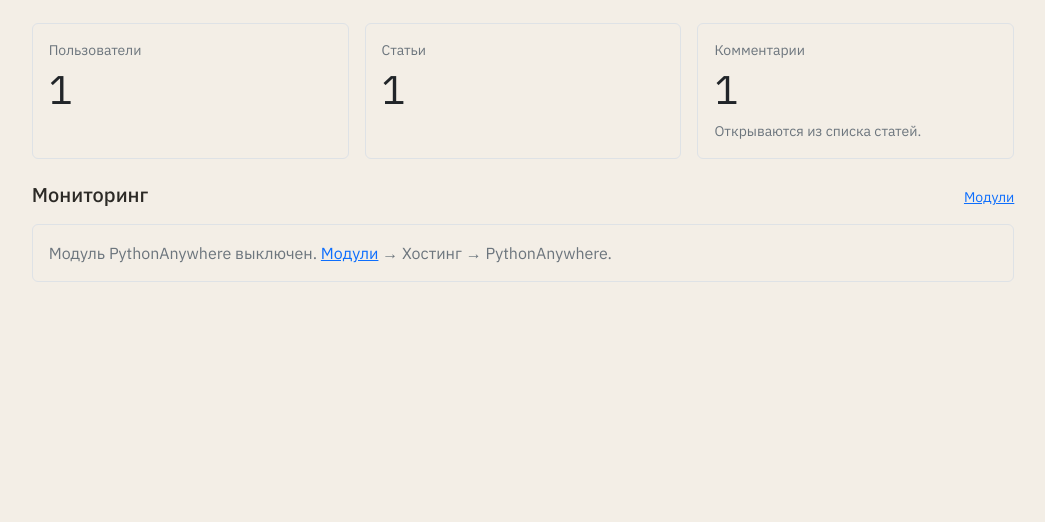
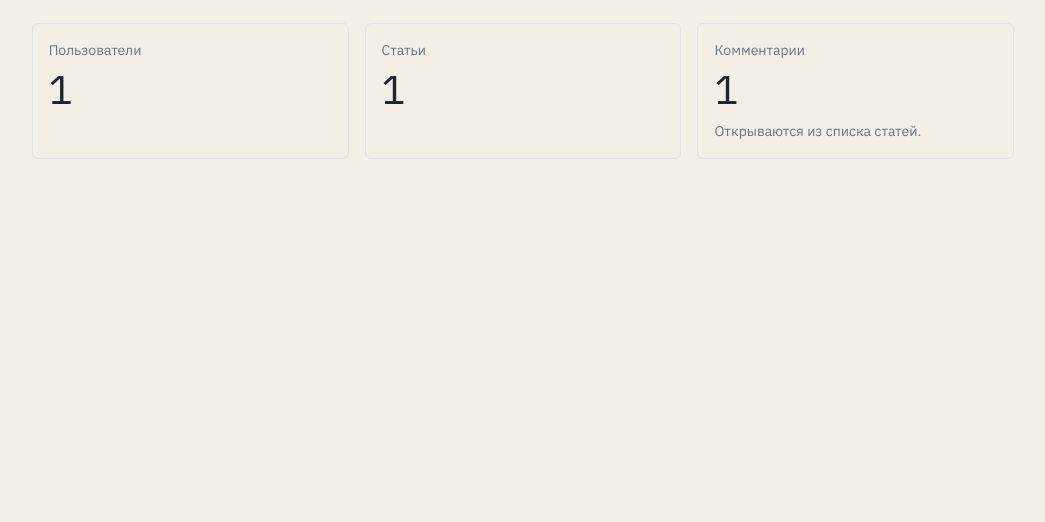
Before and after one commit to discipleartem/flask_blog, a Flask app: page /admin/ in a window 1280 px wide. Shown: the part 182-704 px from the top of the page, without its empty margins (117-1162 px from the left). Run offline with Flask 3, Linux system fonts and the light colour scheme; the visitor is signed in with stand-in values (Sample User, id 1); data comes from the database, SQL or seed files in the repository; tables that the repository leaves empty hold one stand-in row (values such as "Sample post"); parts of the project's set-up code (start-up, migrations or seed data) failed here and were passed over.

Commit message:
fix(admin): hide Monitoring on dashboard when PA module is off
Do not show the disabled-module placeholder; section appears only
with enabled credentials and selected metrics.

Co-authored-by: Cursor <cursoragent@cursor.com>

```diff
--- a/app/templates/admin/dashboard.html
+++ b/app/templates/admin/dashboard.html
@@ -28,34 +28,14 @@
   </div>
 </div>
 
+{% if monitoring.enabled and monitoring.configured and monitoring.blocks %}
 <section class="mb-4" aria-labelledby="monitoring-heading">
   <div class="d-flex flex-wrap align-items-baseline justify-content-between gap-2 mb-3">
     <h2 id="monitoring-heading" class="h5 mb-0">Мониторинг</h2>
-    <a class="small" href="{{ url_for('admin.modules_index') }}">
-      Модули
+    <a class="small" href="{{ url_for('admin.pythonanywhere_settings') }}">
+      PythonAnywhere
     </a>
   </div>
-
-  {% if not monitoring.enabled %}
-  <div class="border rounded p-3 text-secondary">
-    Модуль PythonAnywhere выключен.
-    <a href="{{ url_for('admin.modules_index') }}">Модули</a>
-    → Хостинг → PythonAnywhere.
-  </div>
-  {% elif not monitoring.configured %}
-  <div class="border rounded p-3 text-secondary">
-    Нет username / API token.
-    Заполните форму в
-    <a href="{{ url_for('admin.pythonanywhere_settings') }}">PythonAnywhere</a>
-    (вкладка Модули → Хостинг).
-  </div>
-  {% elif not monitoring.blocks %}
-  <div class="border rounded p-3 text-secondary">
-    Ни один элемент мониторинга не выбран. Отметьте чекбоксы в
-    <a href="{{ url_for('admin.pythonanywhere_settings') }}">настройках PythonAnywhere</a>
-    (Модули → Хостинг).
-  </div>
-  {% else %}
   <p class="small text-secondary mb-3">
     Аккаунт <span class="user-tag">{{ monitoring.username }}</span>
     · host {{ monitoring.api_host }}
@@ -114,6 +94,6 @@
     </div>
     {% endfor %}
   </div>
-  {% endif %}
 </section>
+{% endif %}
 {% endblock %}
```
Also changed, not shown: tests/test_pa_module.py (+41 -1 lines).
